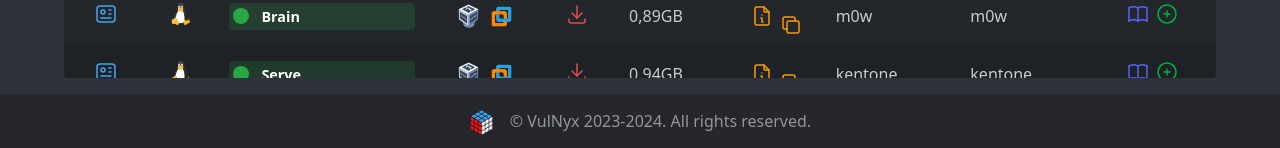
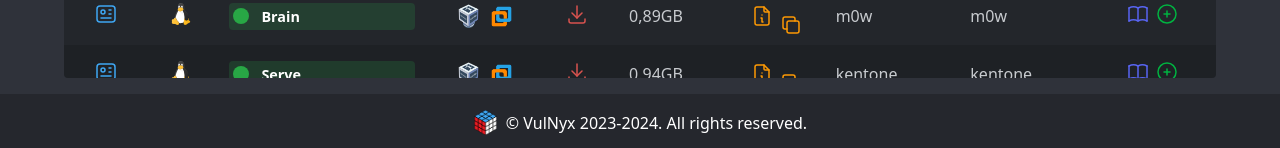
Before and after one commit to VulNyx/vulnyx, a Jekyll site: the page built from index.md, in a window 1280 px wide. Shown: the part 4879-5027 px from the top of the page. Built offline with Jekyll 4.4.1, drawn with Linux system fonts in a browser that asks for light colours.

Commit message:
style: fix footer
* Remove unnecessary div
* Correct elements alignment with flex
* White text for better contrast

```diff
--- a/_layouts/main.html
+++ b/_layouts/main.html
@@ -515,9 +515,7 @@
     </section>
   </main>
   <footer>
-    <div class="footer-logo">
-      <img src="assets/logoSM.png" alt="VulNyx small footer logo" loading="lazy">
-    </div>
+    <img src="assets/logoSM.png" alt="VulNyx small footer logo" loading="lazy">
     <p>© VulNyx 2023-2024. All rights reserved.</p>
   </footer>
   <script>
--- a/_layouts/rules.html
+++ b/_layouts/rules.html
@@ -170,9 +170,7 @@
     </section>
   </main>
   <footer>
-    <div class="footer-logo">
-      <img src="/assets/logoSM.png" alt="VulNyx small footer logo" loading="lazy" />
-    </div>
+    <img src="/assets/logoSM.png" alt="VulNyx small footer logo" loading="lazy" />
     <p>© VulNyx 2023-2024. All rights reserved.</p>
   </footer>
 </body>
--- a/assets/style.scss
+++ b/assets/style.scss
@@ -914,24 +914,17 @@ footer {
   position: sticky;
   top: 100vh;
   padding: 1rem;
-  color: #939598;
   display: flex;
-  align-content: center;
+  align-items: center;
   justify-content: center;
-  gap: 1rem;
+  gap: 0.5rem;
 }
 
 footer p {
   text-align: center;
 }
 
-.footer-logo {
-  display: flex;
-  align-items: center;
-  justify-content: center;
-}
-
-.footer-logo img {
+footer img {
   width: 25px;
   height: 25px;
 }
```
